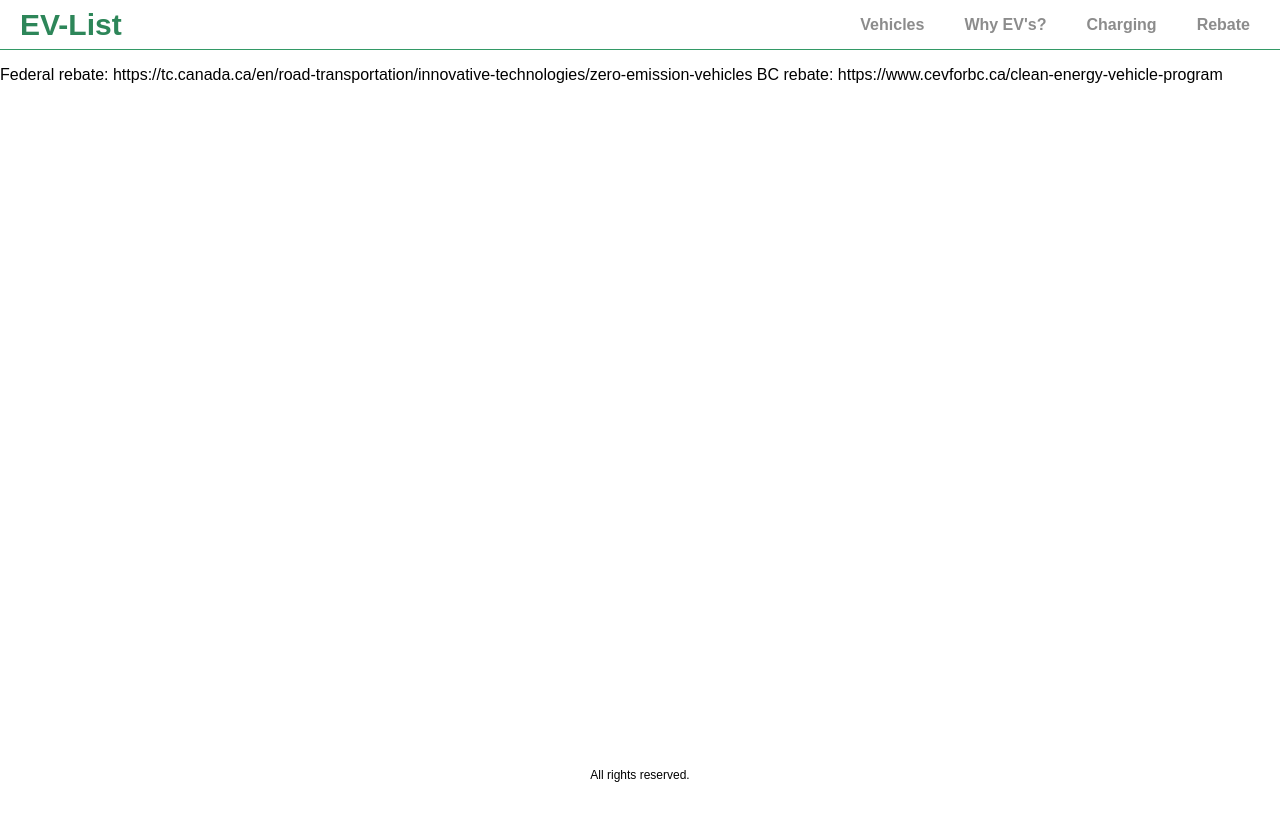
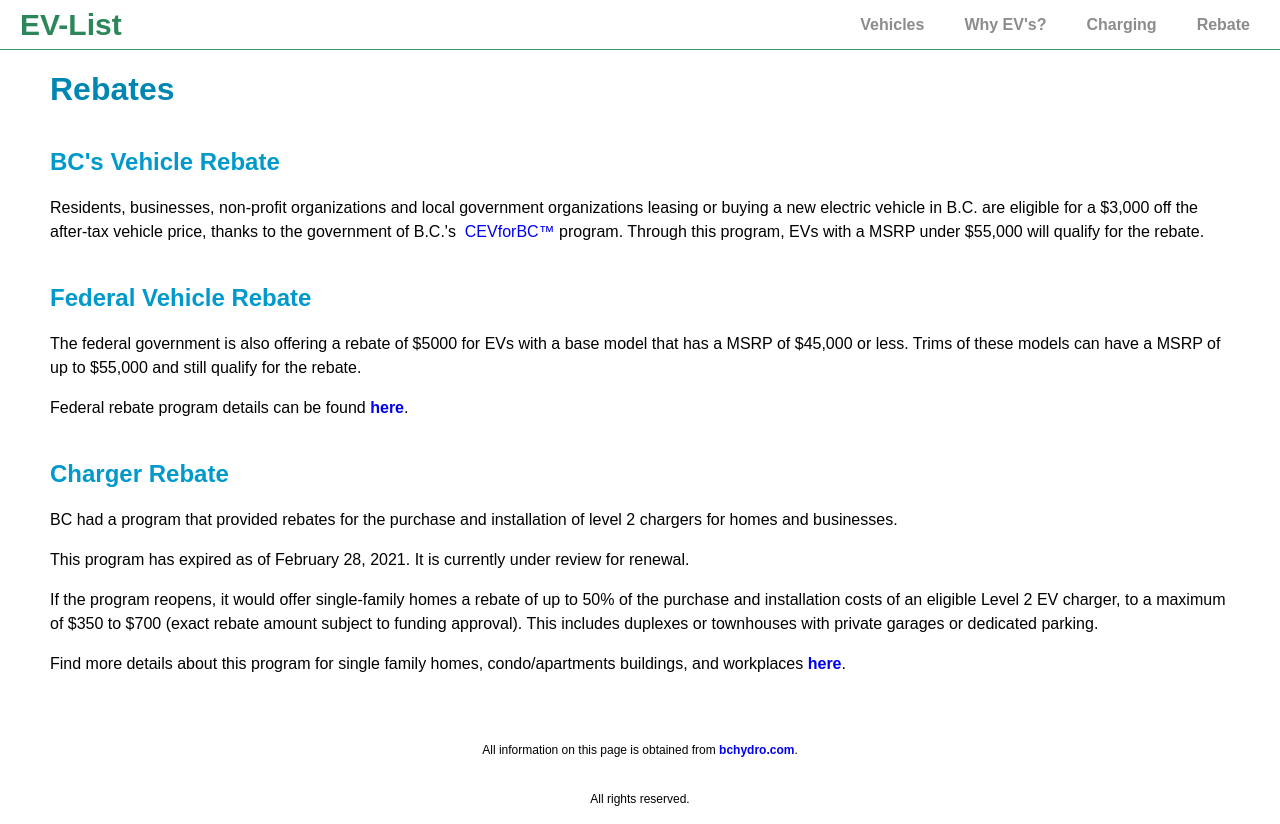
Before and after one commit to danwan754/evlist, a React (Create React App) app in the folder client/: page /rebate in a window 1280 px wide. Before the commit the page ends 800 px from the top, so only its background shows below. Built offline with nearby package versions, Linux system fonts and the light colour scheme.

Commit message:
Add content to Rebate screen

```diff
--- a/client/src/screens/RebateScreen.js
+++ b/client/src/screens/RebateScreen.js
@@ -1,12 +1,58 @@
 import React from 'react';
+import Footer from '../components/Footer';
 
 function RebateScreen(props) {
     return (
-        <div>
-            <p>
-                Federal rebate: https://tc.canada.ca/en/road-transportation/innovative-technologies/zero-emission-vehicles
-                BC rebate: https://www.cevforbc.ca/clean-energy-vehicle-program
-            </p>
+        <div className="info-container">
+            <h1>
+                Rebates
+            </h1>
+            <section>
+                <h2>
+                    BC's Vehicle Rebate
+                </h2>
+                <p>
+                Residents, businesses, non-profit organizations and local government organizations leasing or buying a new electric vehicle in B.C. are eligible for a $3,000 off the after-tax vehicle price, thanks to the government of B.C.'s
+                &nbsp;<a href="https://www.cevforbc.ca/" target="_blank" rel="noreferrer">CEVforBC™</a> program. Through this program, EVs with a MSRP under $55,000 will qualify for the rebate.
+                </p>
+            </section>
+            <section>
+                <h2>
+                    Federal Vehicle Rebate
+                </h2>
+                <p>
+                    The federal government is also offering a rebate of $5000 for EVs with a base model that has a MSRP of $45,000 or less. Trims of these models can have a MSRP of up to $55,000 and still qualify for the rebate.
+                </p>
+                <p>
+                    Federal rebate program details can be found&nbsp;
+                    <a
+                        href="https://tc.canada.ca/en/road-transportation/innovative-technologies/zero-emission-vehicles"
+                        target="_blank"
+                        rel="noreferrer"><b>here</b></a>.
+                </p>
+            </section>
+            <section>
+                <h2>
+                    Charger Rebate
+                </h2>
+                <p>
+                    BC had a program that provided rebates for the purchase and installation of level 2 chargers for homes and businesses.
+                </p>
+                <p>
+                    This program has expired as of February 28, 2021. It is currently under review for renewal.
+                </p>
+                <p>
+                    If the program reopens, it would offer single-family homes a rebate of up to 50% of the purchase and installation costs of an eligible Level 2 EV charger, to a maximum of $350 to $700 (exact rebate amount subject to funding approval). This includes duplexes or townhouses with private garages or dedicated parking.
+                </p>
+                <p>
+                    Find more details about this program for single family homes, condo/apartments buildings, and workplaces&nbsp;
+                    <a
+                        href="https://electricvehicles.bchydro.com/incentives/charger-rebates"
+                        target="_blank"
+                        rel="noreferrer"><b>here</b></a>.
+                </p>
+            </section>
+            <Footer link="https://electricvehicles.bchydro.com/incentives/charger-rebates" />
         </div>
     )
 }
```
